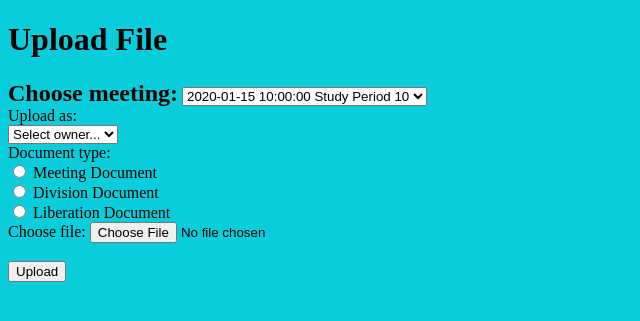
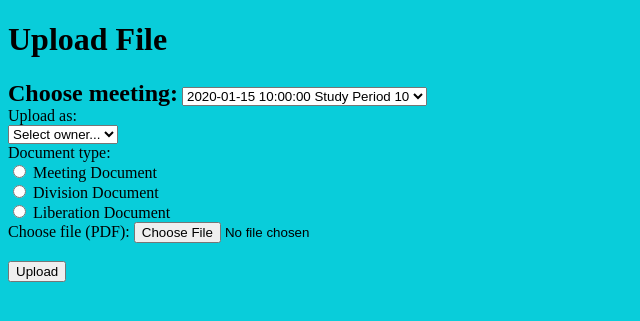
Before and after one commit to cthit/SummIT, a Flask app: template project/templates/upload.html in a window 1280 px wide. Shown: the part 55-376 px from the top of the page, without its empty margins (0-640 px from the left). Run offline with Flask 3, Linux system fonts and the light colour scheme; the template is opened without the code that fills it: most values are stand-ins (such as "Sample title", 1, 10 or a date in 2020); parts of the project's set-up code (start-up, migrations or seed data) failed here and were passed over; some libraries are stand-ins or nearby versions.

Commit message:
Restrict uploads to PDF files
Server-side check of extension and %PDF- file signature (stdlib only),
secure_filename before the name is embedded in the storage path (a
name containing '/' previously broke the file write), and accept=.pdf
on the file input as the client-side hint. More types can be allowed
later by adding an extension/signature pair to ALLOWED_UPLOAD_TYPES.

Closes #13.

Co-Authored-By: Claude Fable 5 <noreply@anthropic.com>

```diff
--- a/project/main.py
+++ b/project/main.py
@@ -15,6 +15,7 @@ from pathlib import Path
 import os
 import io
 import zipfile
+from werkzeug.utils import secure_filename
 from .auth import login_required, login_as_admin_required
 from .data_handler import (
     LP,
@@ -42,6 +43,9 @@ from .data_handler import (
 )
 from .gamma import GammaService as gs
 
+
+# Allowed upload types: extension plus the file signature it must carry
+ALLOWED_UPLOAD_TYPES = {".pdf": b"%PDF-"}
 
 _FALLBACK_GROUPS = [
     ("dev-group-id-styrit", "styrit", "styrIT"),
@@ -461,9 +465,21 @@ def document_upload():
         actual_owner_id = owner_id
         is_group = True
 
+    # Only PDF files are accepted (#13): check both the extension and the
+    # file signature, and sanitize the name before it becomes part of a
+    # filesystem path.
+    data = uploaded_file.stream.read()
+    extension = Path(uploaded_file.filename or "").suffix.lower()
+    expected_signature = ALLOWED_UPLOAD_TYPES.get(extension)
+    if expected_signature is None or not data.startswith(expected_signature):
+        return _upload_error(
+            "Only PDF files are allowed.", meetings, selected_meeting
+        )
+    file_name = secure_filename(uploaded_file.filename) or "document.pdf"
+
     upload_document(
-        uploaded_file.stream.read(),
-        uploaded_file.filename,
+        data,
+        file_name,
         DocumentOwner(actual_owner_id),
         meeting_id if document_type != DocumentType.LIBERATION else None,
         document_type,
--- a/project/templates/upload.html
+++ b/project/templates/upload.html
@@ -76,8 +76,8 @@
         {% endfor %}
       </select>
     </div>
-    <label for="file">Choose file:</label>
-    <input type="file" name="file" id="file" required>
+    <label for="file">Choose file (PDF):</label>
+    <input type="file" name="file" id="file" accept=".pdf,application/pdf" required>
     <br><br>
     <input type="submit" value="Upload">
 </form>
```
